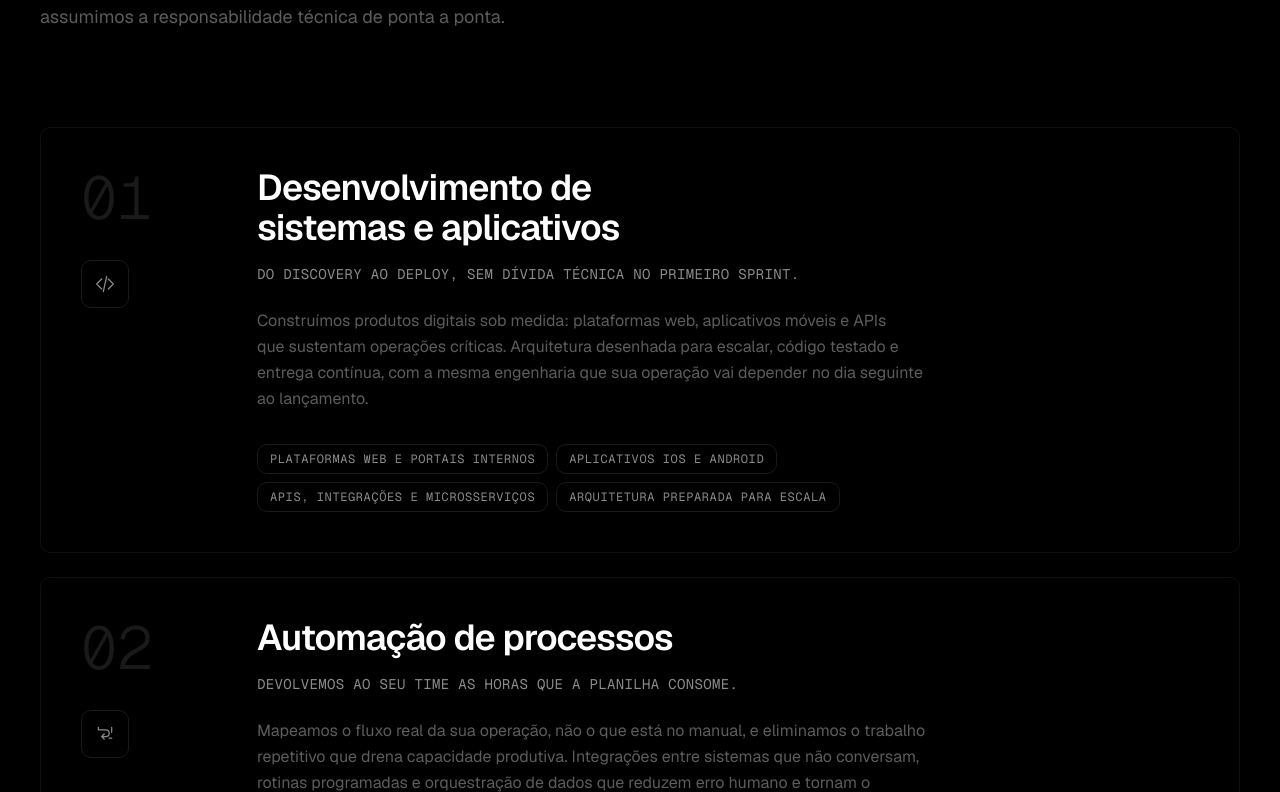
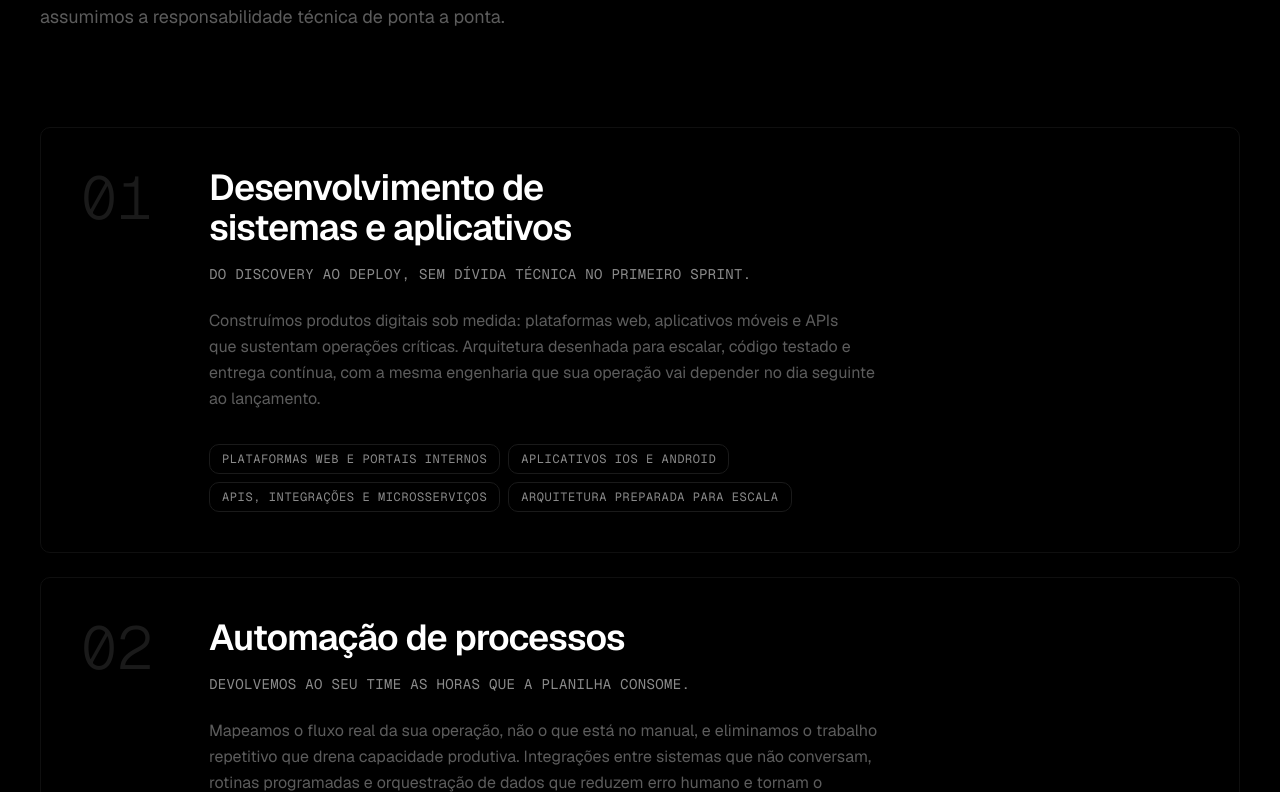
Before and after one commit to Lumni-Dev/lumni-landing, a Next.js app: page / in a window 1280 px wide. Shown: the part 1308-2100 px from the top of the page. Built offline with nearby package versions, Linux system fonts and the light colour scheme.

Commit message:
style(services): remove ícones, radius nas cantoneiras do hover e menos gap na numeração

```diff
--- a/src/components/sections/services-section.tsx
+++ b/src/components/sections/services-section.tsx
@@ -1,4 +1,3 @@
-import { ServiceIcon } from "@/components/icons/service-icon";
 import { Section } from "@/components/layout/section";
 import { Reveal } from "@/components/ui/reveal";
 import { SectionHeading } from "@/components/ui/section-heading";
@@ -25,14 +24,11 @@ export function ServicesSection({ services }: ServicesSectionProps) {
             as="article"
             id={service.id}
             delay={index * 80}
-            className="hud-frame group grid scroll-mt-28 gap-8 rounded-[10px] border border-ink-800 p-6 transition-colors duration-500 hover:border-ink-600 hover:bg-ink-900/40 lg:grid-cols-[8rem_1fr] lg:gap-12 lg:p-10"
+            className="hud-frame group grid scroll-mt-28 gap-8 rounded-[10px] border border-ink-800 p-6 transition-colors duration-500 hover:border-ink-600 hover:bg-ink-900/40 lg:grid-cols-[6rem_1fr] lg:gap-8 lg:p-10"
           >
-            <div className="flex items-start justify-between lg:flex-col lg:justify-start lg:gap-8">
+            <div className="flex items-start">
               <span className="font-mono text-5xl leading-none font-light text-ink-700 transition-colors duration-500 group-hover:text-white lg:text-6xl">
                 {service.positionLabel(index)}
-              </span>
-              <span className="flex h-12 w-12 items-center justify-center rounded-[10px] border border-ink-700 text-ink-300 transition-all duration-500 group-hover:border-ink-400 group-hover:text-white">
-                <ServiceIcon name={service.icon} className="h-5 w-5" />
               </span>
             </div>
 
--- a/src/styles/globals.css
+++ b/src/styles/globals.css
@@ -267,6 +267,7 @@
     left: 0;
     border-top: 1px solid var(--color-ink-200);
     border-left: 1px solid var(--color-ink-200);
+    border-top-left-radius: 10px;
     transform: translate3d(0.5rem, 0.5rem, 0);
   }
 
@@ -275,6 +276,7 @@
     bottom: 0;
     border-right: 1px solid var(--color-ink-200);
     border-bottom: 1px solid var(--color-ink-200);
+    border-bottom-right-radius: 10px;
     transform: translate3d(-0.5rem, -0.5rem, 0);
   }
 
```
